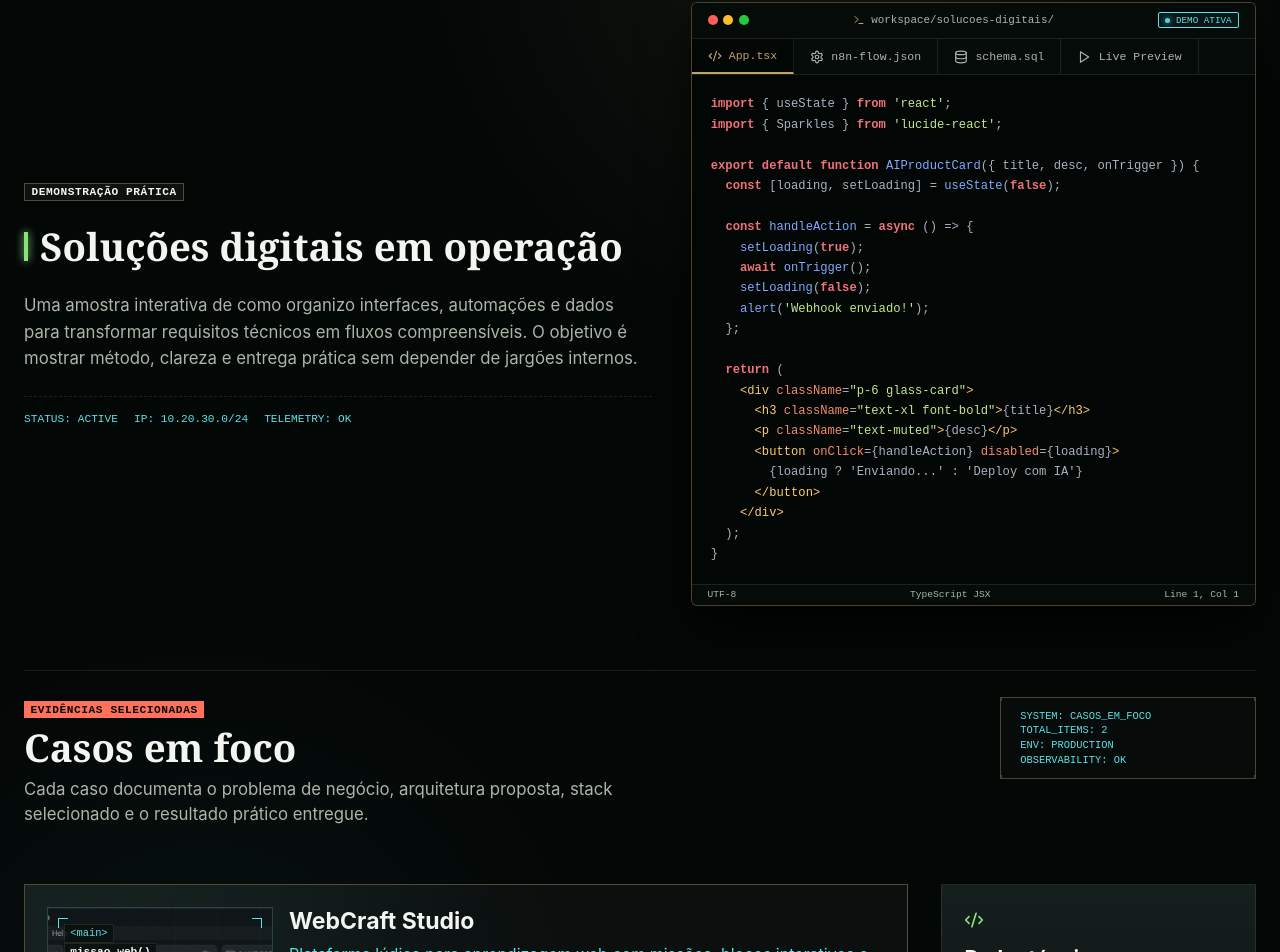
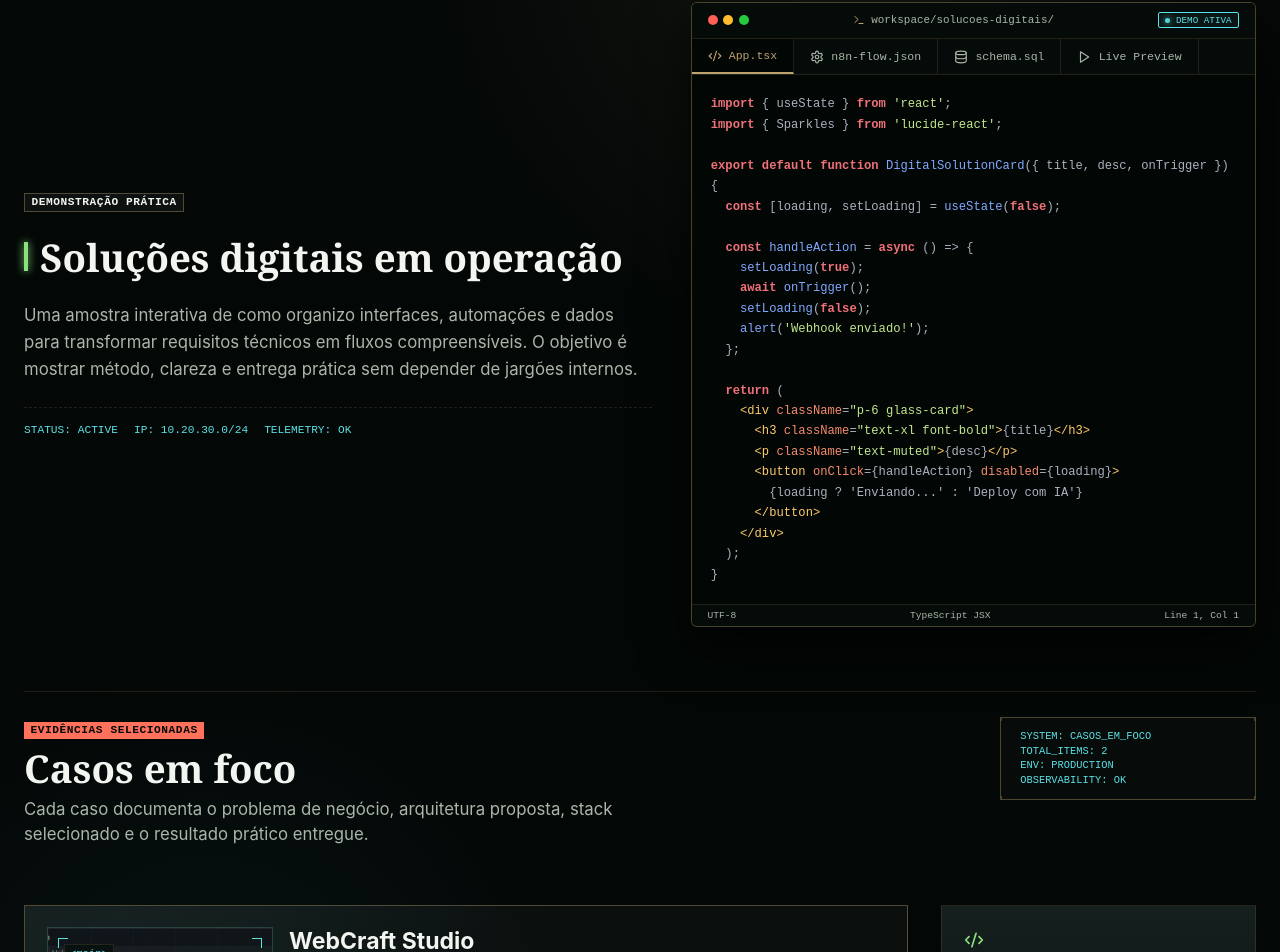
Before and after one commit to albertomateus9/albertomateus9.github.io, a React (Vite) app: page / in a window 1280 px wide. Shown: the part 757-1709 px from the top of the page. Built offline with nearby package versions, Linux system fonts and the light colour scheme.

Commit message:
chore(copy): neutralize demo component naming

```diff
--- a/src/App.tsx
+++ b/src/App.tsx
@@ -1196,7 +1196,7 @@ function InteractiveIde({ locale }: { locale: Locale }) {
             <code>
               <span className="syntax-keyword">import</span> {'{ useState }'} <span className="syntax-keyword">from</span> <span className="syntax-string">'react'</span>;<br />
               <span className="syntax-keyword">import</span> {'{ Sparkles }'} <span className="syntax-keyword">from</span> <span className="syntax-string">'lucide-react'</span>;<br /><br />
-              <span className="syntax-keyword">export default function</span> <span className="syntax-function">AIProductCard</span>({'{ title, desc, onTrigger }'}) {'{'}<br />
+              <span className="syntax-keyword">export default function</span> <span className="syntax-function">DigitalSolutionCard</span>({'{ title, desc, onTrigger }'}) {'{'}<br />
               &nbsp;&nbsp;<span className="syntax-keyword">const</span> [loading, setLoading] = <span className="syntax-function">useState</span>(<span className="syntax-keyword">false</span>);<br /><br />
               &nbsp;&nbsp;<span className="syntax-keyword">const</span> <span className="syntax-function">handleAction</span> = <span className="syntax-keyword">async</span> () =&gt; {'{'}<br />
               &nbsp;&nbsp;&nbsp;&nbsp;<span className="syntax-function">setLoading</span>(<span className="syntax-keyword">true</span>);<br />
```
